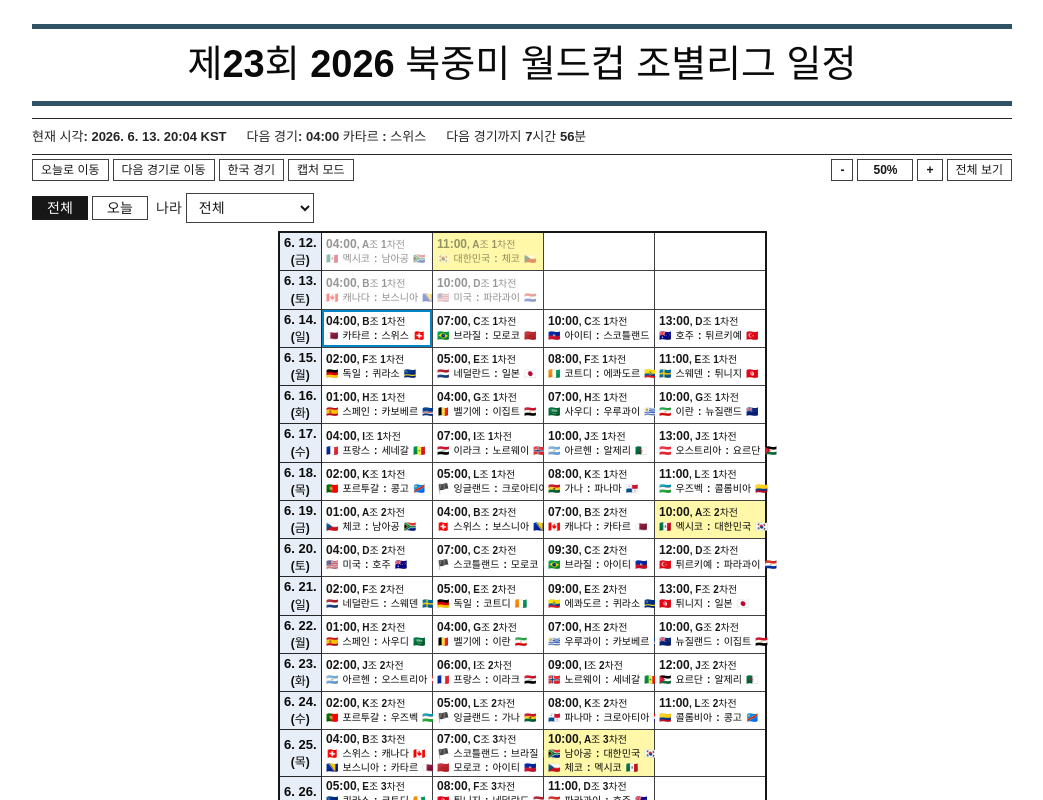
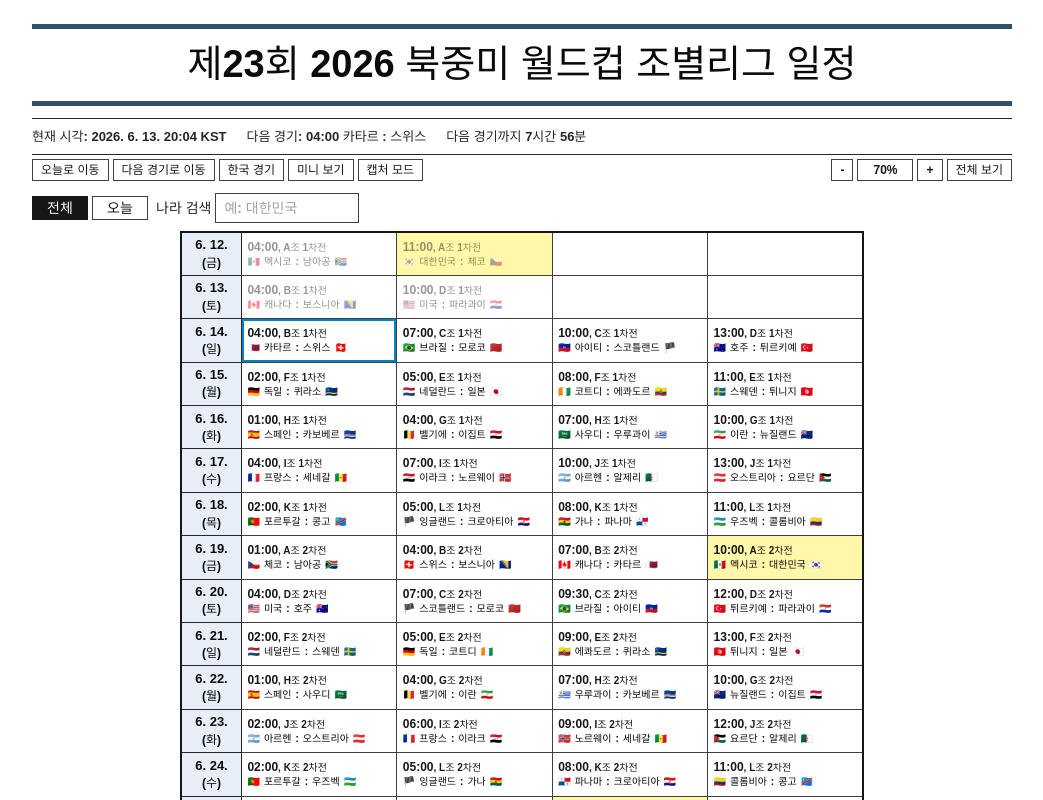
Before and after one commit to parktj4264/world-cup-schedule-ui, a React (Vite) app: page / in a window 1280 px wide. Shown: the top 800 px of the page, without its empty margins (118-1161 px from the left). Built offline with nearby package versions, Linux system fonts and the light colour scheme.

Commit message:
feat: add mini schedule view and country search

```diff
--- a/src/components/FilterBar.tsx
+++ b/src/components/FilterBar.tsx
@@ -46,25 +46,27 @@ export function FilterBar({
         );
       })}
       <label className="ml-1 flex items-center gap-1 text-sm font-bold text-neutral-800">
-        나라
-        <select
+        나라 검색
+        <input
+          list="country-options"
           value={selectedCountry}
           onChange={(event) => {
             onCountryChange(event.target.value);
             onFilterChange('all');
           }}
           className={[
-            'h-[30px] min-w-32 border border-neutral-700 bg-white px-2 text-sm font-bold text-neutral-900',
+            'h-[30px] w-36 border border-neutral-700 bg-white px-2 text-sm font-bold text-neutral-900',
             'focus:outline-none focus-visible:ring-2 focus-visible:ring-sky-600',
           ].join(' ')}
-        >
-          <option value="">전체</option>
+          placeholder="예: 대한민국"
+        />
+        <datalist id="country-options">
           {countryOptions.map((country) => (
             <option key={country} value={country}>
               {country}
             </option>
           ))}
-        </select>
+        </datalist>
       </label>
     </div>
   );
--- /dev/null
+++ b/src/components/MiniScheduleTable.tsx
@@ -0,0 +1,142 @@
+import type { Match, ScheduleCell, ScheduleDay, ScheduleSection } from '../data/schedule';
+import { isLiveMatch, isPastMatch } from '../utils/timeUtils';
+
+type MiniScheduleTableProps = {
+  sections: ScheduleSection[];
+  currentTime: Date;
+  nextMatchId?: string;
+};
+
+const CELL_COUNT = 4;
+
+const normalizeCells = (cells: ScheduleCell[]) => {
+  const visibleCells = cells.slice(0, CELL_COUNT);
+
+  while (visibleCells.length < CELL_COUNT) {
+    visibleCells.push({ matches: [] });
+  }
+
+  return visibleCells;
+};
+
+const formatMiniMatch = (match: Match) => {
+  const homeName = match.isKorea ? match.home : match.home.slice(0, 2);
+  const awayName = match.isKorea ? match.away : match.away.slice(0, 2);
+
+  return `${match.timeLabel} ${match.homeFlag}${homeName}:${awayName}${match.awayFlag}`;
+};
+
+function MiniCell({
+  cell,
+  currentTime,
+  nextMatchId,
+}: {
+  cell: ScheduleCell;
+  currentTime: Date;
+  nextMatchId?: string;
+}) {
+  const hasKorea = cell.matches.some((match) => match.isKorea);
+  const hasNextMatch = cell.matches.some((match) => match.id === nextMatchId);
+  const hasLiveMatch = cell.matches.some((match) => isLiveMatch(match, currentTime));
+  const isPastCell =
+    cell.matches.length > 0 && cell.matches.every((match) => isPastMatch(match, currentTime));
+
+  return (
+    <td
+      className={[
+        'mini-match-cell border border-neutral-700 px-1 py-[2px] align-middle',
+        hasKorea ? 'schedule-korea-cell bg-[#fff8a8]' : 'bg-white',
+        hasNextMatch ? 'schedule-match-cell-next ring-2 ring-inset ring-sky-600' : '',
+        hasLiveMatch ? 'ring-2 ring-inset ring-red-600' : '',
+        isPastCell ? 'opacity-45' : '',
+      ]
+        .filter(Boolean)
+        .join(' ')}
+    >
+      {cell.matches.slice(0, 2).map((match) => (
+        <div
+          key={match.id}
+          data-match-id={match.id}
+          className="truncate text-[8px] font-black leading-[1.15] text-neutral-950 sm:text-[9px]"
+          title={`${match.timeLabel}, ${match.group} ${match.round} ${match.home} : ${match.away}`}
+        >
+          {formatMiniMatch(match)}
+          {isLiveMatch(match, currentTime) ? (
+            <span className="ml-[2px] bg-red-600 px-[2px] text-[7px] text-white">LIVE</span>
+          ) : null}
+        </div>
+      ))}
+    </td>
+  );
+}
+
+function MiniRow({
+  day,
+  currentTime,
+  nextMatchId,
+}: {
+  day: ScheduleDay;
+  currentTime: Date;
+  nextMatchId?: string;
+}) {
+  return (
+    <tr data-day-date={day.date}>
+      <th className="mini-date-cell border border-neutral-800 bg-[#e8eef7] px-1 py-[2px] text-center align-middle">
+        <div className="text-[10px] font-black leading-tight text-neutral-950">{day.dateLabel}</div>
+        <div className="text-[9px] font-black leading-tight text-neutral-950">({day.weekday})</div>
+      </th>
+      {normalizeCells(day.cells).map((scheduleCell, index) => (
+        <MiniCell
+          key={`${day.date}-${index}`}
+          cell={scheduleCell}
+          currentTime={currentTime}
+          nextMatchId={nextMatchId}
+        />
+      ))}
+    </tr>
+  );
+}
+
+export function MiniScheduleTable({
+  sections,
+  currentTime,
+  nextMatchId,
+}: MiniScheduleTableProps) {
+  const hasRows = sections.some((section) => section.days.length > 0);
+
+  return (
+    <div className="mini-schedule-wrap mx-auto w-full max-w-[980px] pb-4">
+      {hasRows ? (
+        sections.map((section) => (
+          <table
+            key={section.id}
+            className="mini-schedule-table w-full table-fixed border-collapse border-2 border-neutral-900 bg-white"
+            aria-label={`${section.title} 미니 보기`}
+          >
+            <colgroup>
+              <col className="w-[15%]" />
+              <col className="w-[21.25%]" />
+              <col className="w-[21.25%]" />
+              <col className="w-[21.25%]" />
+              <col className="w-[21.25%]" />
+            </colgroup>
+            <tbody>
+              {section.days.map((day) => (
+                <MiniRow
+                  key={day.date}
+                  day={day}
+                  currentTime={currentTime}
+                  nextMatchId={nextMatchId}
+                />
+              ))}
+            </tbody>
+          </table>
+        ))
+      ) : (
+        <div className="border-2 border-neutral-900 bg-white p-4 text-center text-sm font-bold text-neutral-700">
+          표시할 일정이 없습니다.
+        </div>
+      )}
+    </div>
+  );
+}
--- a/src/components/ScheduleControls.tsx
+++ b/src/components/ScheduleControls.tsx
@@ -3,9 +3,11 @@ import { ZoomControls } from './ZoomControls';
 type ScheduleControlsProps = {
   zoom: number;
   isCaptureMode: boolean;
+  isMiniView: boolean;
   onGoToToday: () => void;
   onGoToNextMatch: () => void;
   onShowKorea: () => void;
+  onToggleMiniView: () => void;
   onZoomIn: () => void;
   onZoomOut: () => void;
   onResetZoom: () => void;
@@ -19,9 +21,11 @@ const buttonClassName =
 export function ScheduleControls({
   zoom,
   isCaptureMode,
+  isMiniView,
   onGoToToday,
   onGoToNextMatch,
   onShowKorea,
+  onToggleMiniView,
   onZoomIn,
   onZoomOut,
   onResetZoom,
@@ -40,11 +44,15 @@ export function ScheduleControls({
         <button type="button" className={buttonClassName} onClick={onShowKorea}>
           한국 경기
         </button>
+        <button type="button" className={buttonClassName} onClick={onToggleMiniView}>
+          {isMiniView ? '자세히 보기' : '미니 보기'}
+        </button>
         <button type="button" className={buttonClassName} onClick={onToggleCaptureMode}>
           {isCaptureMode ? '캡처 모드 OFF' : '캡처 모드'}
         </button>
       </div>
 
+      {isMiniView ? null : (
         <ZoomControls
           zoom={zoom}
           onZoomIn={onZoomIn}
@@ -52,6 +60,7 @@ export function ScheduleControls({
           onResetZoom={onResetZoom}
           onFitToWidth={onFitToWidth}
         />
+      )}
     </div>
   );
 }
--- a/src/pages/SchedulePage.tsx
+++ b/src/pages/SchedulePage.tsx
@@ -1,12 +1,13 @@
 import { useCallback, useEffect, useMemo, useRef, useState } from 'react';
 import { FilterBar, type FilterMode } from '../components/FilterBar';
+import { MiniScheduleTable } from '../components/MiniScheduleTable';
 import { ScheduleControls } from '../components/ScheduleControls';
 import { BASE_TABLE_WIDTH, ScheduleTable } from '../components/ScheduleTable';
 import { StatusBar } from '../components/StatusBar';
 import { scheduleSections, type Match, type ScheduleSection } from '../data/schedule';
 import { getKstDateKey, getLiveMatches, getNextMatch } from '../utils/timeUtils';
 
-const MIN_ZOOM = 50;
+const MIN_ZOOM = 70;
 const MAX_ZOOM = 130;
 const ZOOM_STEP = 10;
 const ZOOM_STORAGE_KEY = 'world-cup-schedule-table-zoom';
@@ -30,13 +31,15 @@ const filterSections = (
   selectedCountry: string,
 ): ScheduleSection[] =>
   sections.map((section) => {
+    const countryQuery = selectedCountry.trim();
     const days = section.days
       .map((day) => {
         const cells =
-          selectedCountry !== ''
+          countryQuery !== ''
             ? day.cells.map((scheduleCell) => ({
                 matches: scheduleCell.matches.filter(
-                  (match) => match.home === selectedCountry || match.away === selectedCountry,
+                  (match) =>
+                    match.home.includes(countryQuery) || match.away.includes(countryQuery),
                 ),
               }))
             : day.cells;
@@ -48,7 +51,7 @@ const filterSections = (
           return day.date === todayKey;
         }
 
-        if (selectedCountry !== '') {
+        if (countryQuery !== '') {
           return day.cells.some((scheduleCell) => scheduleCell.matches.length > 0);
         }
 
@@ -77,6 +80,7 @@ export function SchedulePage() {
   const [selectedCountry, setSelectedCountry] = useState('');
   const [zoom, setZoom] = useState(getInitialZoom);
   const [isCaptureMode, setIsCaptureMode] = useState(false);
+  const [isMiniView, setIsMiniView] = useState(false);
   const tableScrollRef = useRef<HTMLDivElement>(null);
 
   useEffect(() => {
@@ -178,9 +182,11 @@ export function SchedulePage() {
         <ScheduleControls
           zoom={zoom}
           isCaptureMode={isCaptureMode}
+          isMiniView={isMiniView}
           onGoToToday={handleGoToToday}
           onGoToNextMatch={handleGoToNextMatch}
           onShowKorea={handleShowKorea}
+          onToggleMiniView={() => setIsMiniView((currentMode) => !currentMode)}
           onZoomIn={() => setZoomValue(zoom + ZOOM_STEP)}
           onZoomOut={() => setZoomValue(zoom - ZOOM_STEP)}
           onResetZoom={() => setZoomValue(100)}
@@ -194,6 +200,13 @@ export function SchedulePage() {
           onFilterChange={setActiveFilter}
           onCountryChange={setSelectedCountry}
         />
+        {isMiniView ? (
+          <MiniScheduleTable
+            sections={visibleSections}
+            currentTime={currentTime}
+            nextMatchId={nextMatch?.id}
+          />
+        ) : (
           <ScheduleTable
             sections={visibleSections}
             currentTime={currentTime}
@@ -201,6 +214,7 @@ export function SchedulePage() {
             scrollContainerRef={tableScrollRef}
             zoom={zoom}
           />
+        )}
       </div>
     </main>
   );
```
Lines whose indentation alone changed are shown as unchanged.
